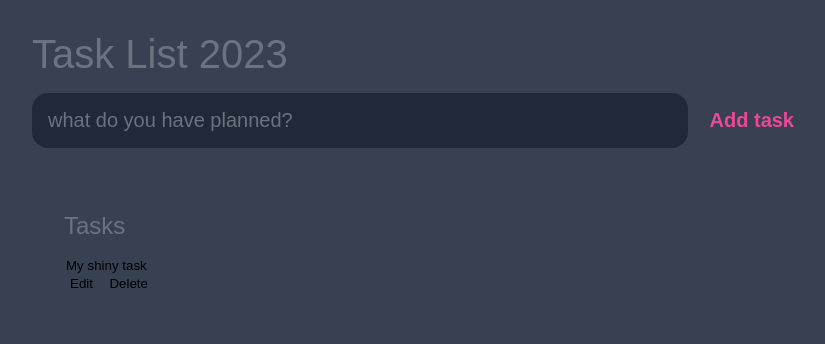
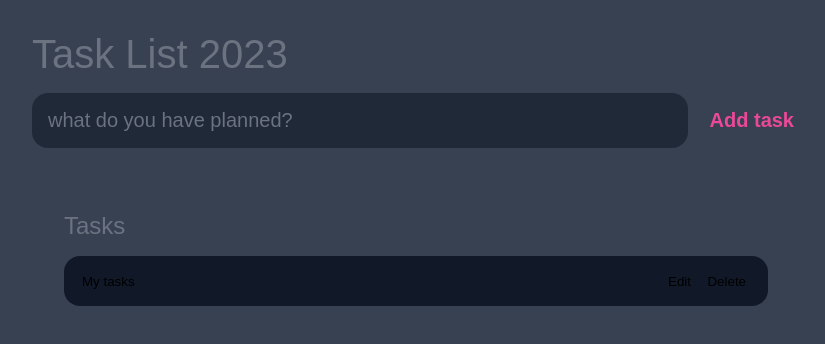
Before and after one commit to arjunivor/simple_todo_list, a plain HTML site: page index.html in a window 1280 px wide. Shown: the whole page, without its empty margins (224-1049 px from the left). Drawn offline with Linux system fonts and the light colour scheme.

Commit message:
mid session save

```diff
--- a/index.html
+++ b/index.html
@@ -27,7 +27,7 @@
         <div id="tasks">
           <div class="task">
             <div class="content">
-              <input type="text" class="text" value="My shiny task" readonly />
+              <input type="text" class="text" value="My tasks" readonly />
             </div>
             <div class="actions">
               <button class="edit">Edit</button>
--- a/main.css
+++ b/main.css
@@ -95,7 +95,7 @@ main {
   margin-bottom: 1rem;
 }
 
-#tasks.task {
+#tasks .task {
   display: flex;
   justify-content: space-between;
   background-color: var(--darkest);
@@ -103,3 +103,7 @@ main {
   border-radius: 1rem;
   margin-bottom: 1rem;
 }
+
+#tasks .task .content {
+  color: #fff;
+}
```
